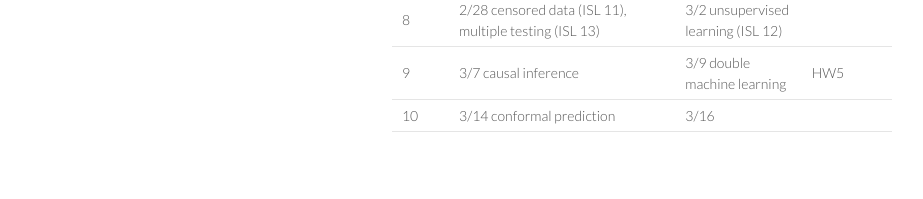
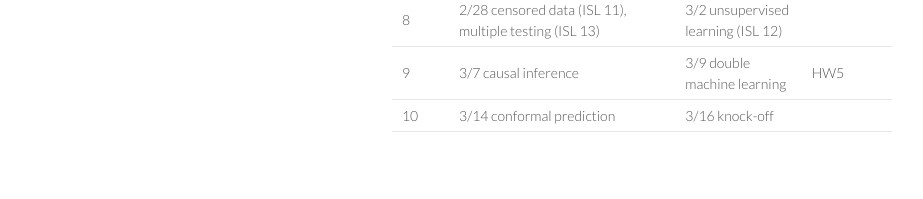
Before and after one commit to ucla-econ-425t/2023winter, a Jekyll site: the page built from schedule/schedule.md, in a window 1280 px wide. Shown: the part 848-1047 px from the top of the page, without its empty margins (178-1101 px from the left). Built offline with Jekyll 4.4.1, drawn with Linux system fonts in a browser that asks for light colours.

Commit message:
add optional topic knock-off

```diff
--- a/schedule/schedule.md
+++ b/schedule/schedule.md
@@ -32,4 +32,4 @@ Invite link: <https://join.slack.com/t/slack-cwa8850/shared_invite/zt-1lbvkli06-
 | 7 | 2/21  | 2/23  | HW4 |
 | 8 | 2/28 censored data (ISL 11), multiple testing (ISL 13) | 3/2 unsupervised learning (ISL 12) | |
 | 9 | 3/7 causal inference | 3/9 double machine learning | HW5 |
-| 10 | 3/14 conformal prediction | 3/16  | |
+| 10 | 3/14 conformal prediction | 3/16 knock-off  | |
```
